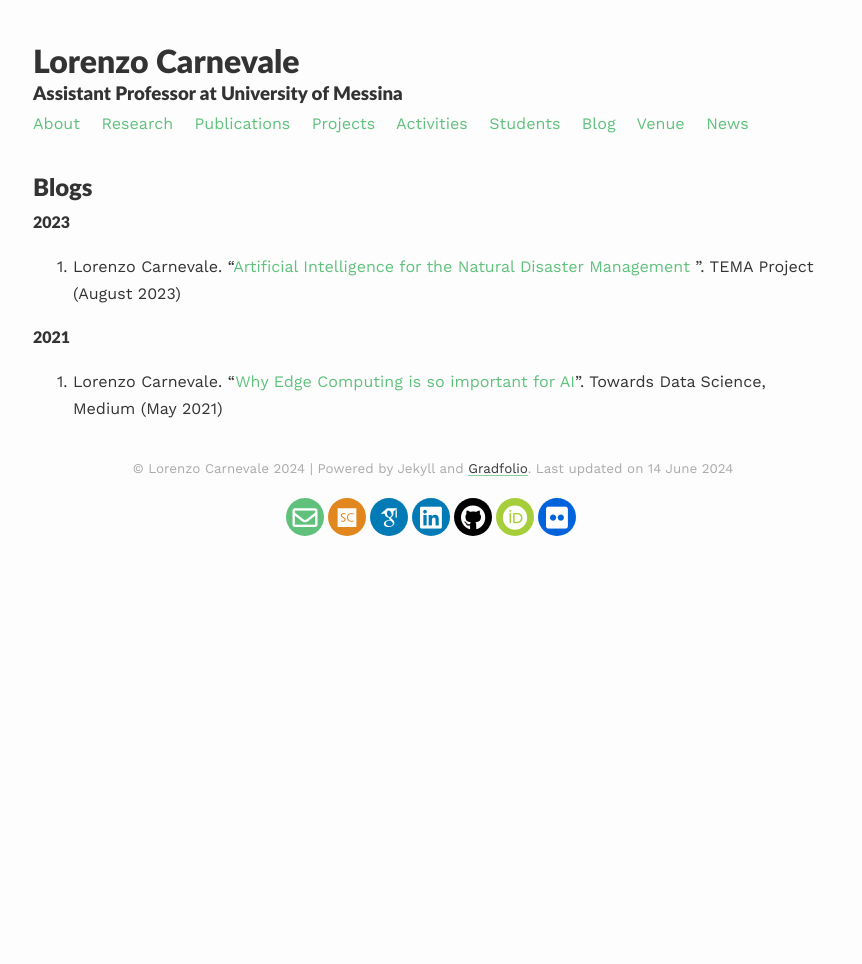
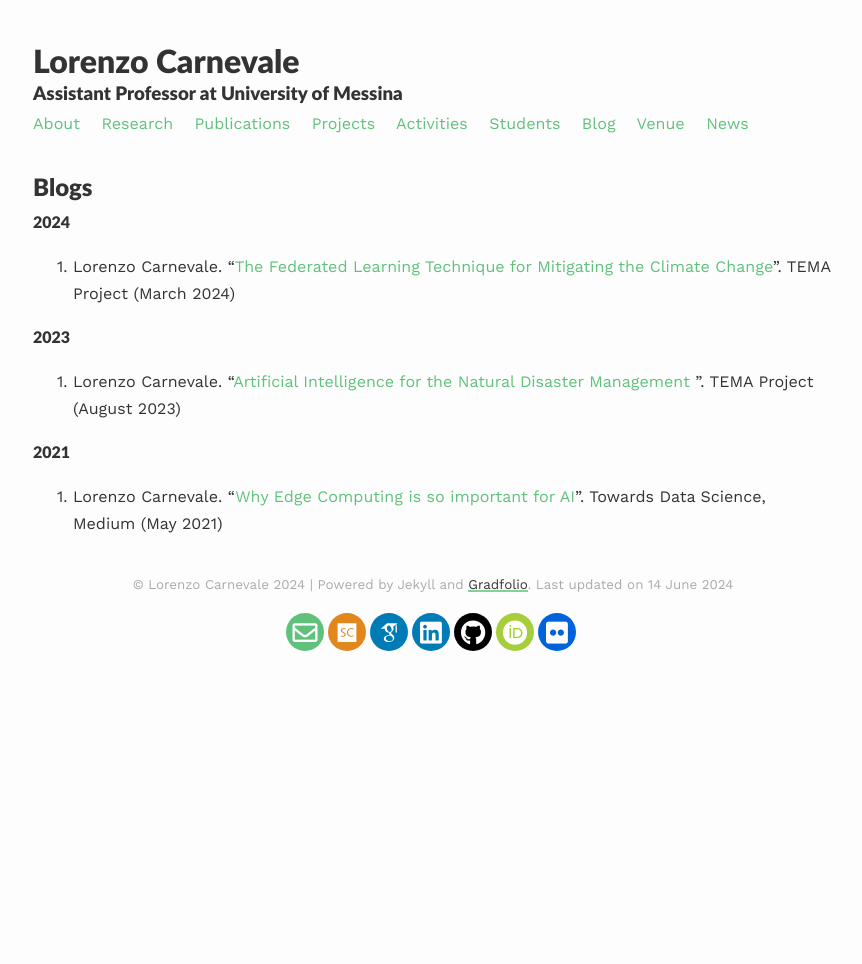
Before and after one commit to lcarnevale/lcarnevale.github.io, a Jekyll site: the page built from _pages/blogs.md, in a window 1280 px wide. Shown: the whole page, without its empty margins (207-1069 px from the left). Built offline with Jekyll 4.4.1, drawn with Linux system fonts in a browser that asks for light colours; nearby versions of some CDN libraries; some web fonts are replaced.

Commit message:
add tema blog from march 2024

```diff
--- a/_pages/blogs.md
+++ b/_pages/blogs.md
@@ -7,8 +7,14 @@ published: true
 
 ## Blogs
 
+#### 2024
+0. Lorenzo Carnevale. "[The Federated Learning Technique for Mitigating the Climate Change](https://tema-project.eu/articles/federated-learning-technique-mitigating-climate-change)". TEMA Project (March 2024)
+{: reversed="reversed"}
+
 #### 2023
-1. Lorenzo Carnevale. "[Artificial Intelligence for the Natural Disaster Management ](https://tema-project.eu/articles/artificial-intelligence-natural-disaster-management)". TEMA Project (August 2023)
+0. Lorenzo Carnevale. "[Artificial Intelligence for the Natural Disaster Management ](https://tema-project.eu/articles/artificial-intelligence-natural-disaster-management)". TEMA Project (August 2023)
+{: reversed="reversed"}
 
 #### 2021
-1. Lorenzo Carnevale. "[Why Edge Computing is so important for AI](https://towardsdatascience.com/why-edge-computing-is-so-important-for-ai-e4695d4e7960?sk=bbcdf4e0a8820f4e458e36debc8a7bba)". Towards Data Science, Medium (May 2021)
+0. Lorenzo Carnevale. "[Why Edge Computing is so important for AI](https://towardsdatascience.com/why-edge-computing-is-so-important-for-ai-e4695d4e7960?sk=bbcdf4e0a8820f4e458e36debc8a7bba)". Towards Data Science, Medium (May 2021)
+{: reversed="reversed"}
```
